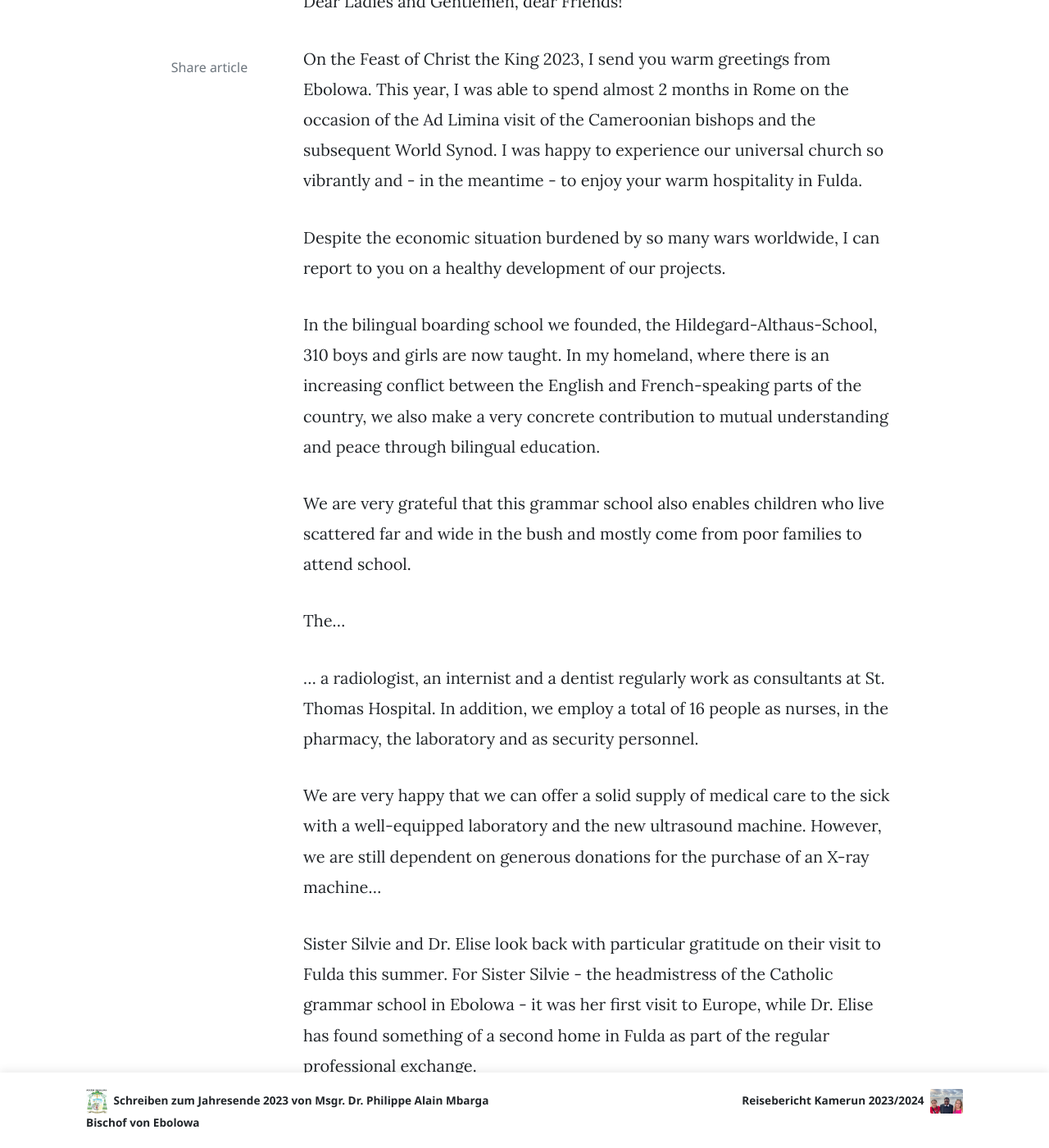
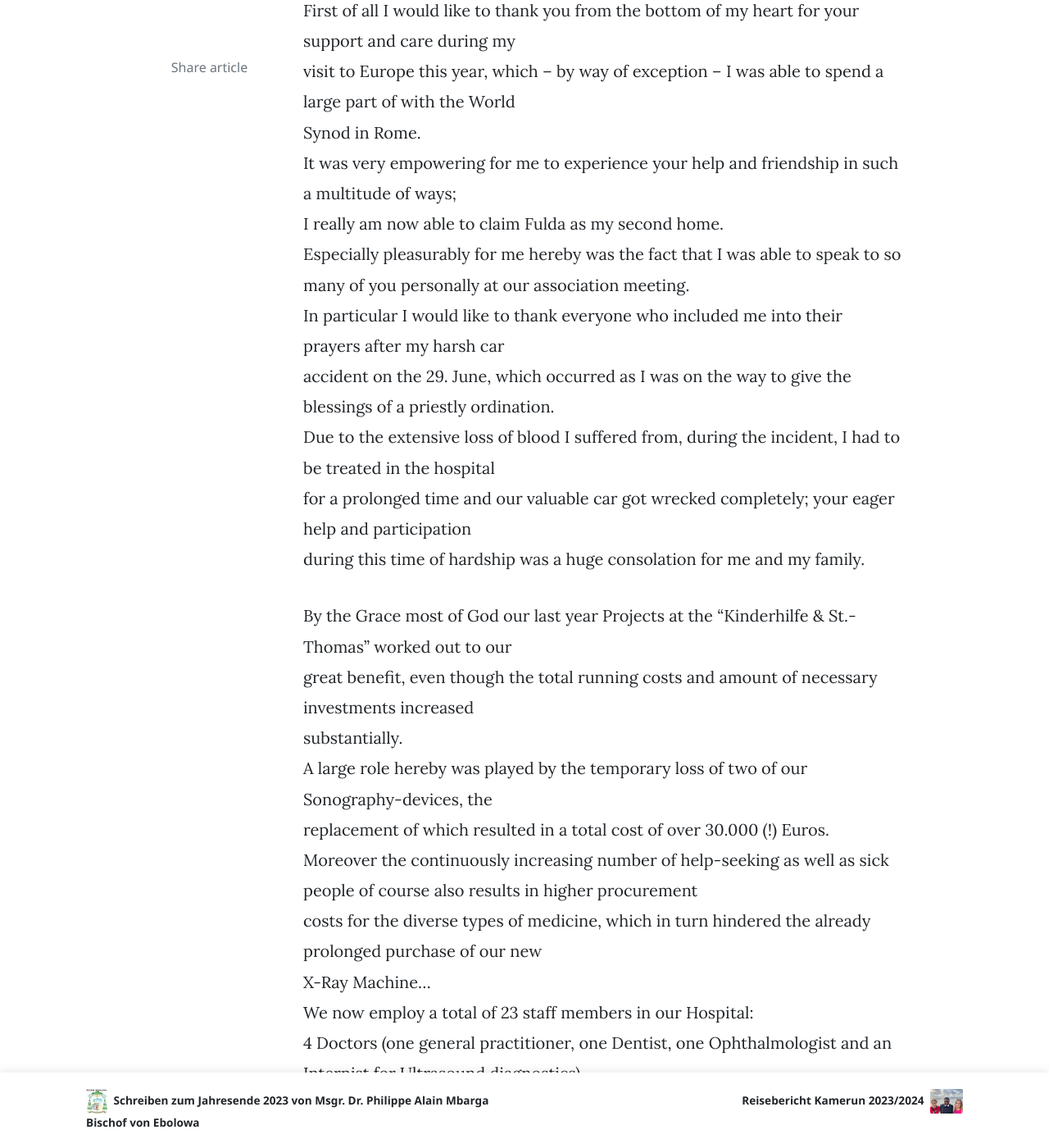
Before and after one commit to Thomas-Hospital-e-V/Thomas-Hospital-e-V.github.io, a Jekyll site: the page built from _posts/en/2023-11-18-brief-zum-jahresende-philippe-mbarga.md, in a window 1280 px wide and 1400 px high, scrolled down 911 px. Shown: the whole window at 82% size. Built offline with Jekyll 4.4.1, drawn with Linux system fonts in a browser that asks for light colours; nearby versions of some CDN libraries; comment, search, counter and statistics services are not loaded; some of the changed text lies outside the part shown.

```diff
--- a/_posts/en/2022-01-11-marion-aufenthalt-in-kamerun.md
+++ b/_posts/en/2022-01-11-marion-aufenthalt-in-kamerun.md
@@ -6,47 +6,53 @@
 author: marion-fuhrmann
 ---
 
-Kinderhilfe & St. Thomas-Hospital in Kamerun e.V.
+# Kinderhilfe & St. Thomas Hospital in Cameroon e.V.
 
 Adalbertstr. 16
-
 D-36039 Fulda
 
 Ebolowa, January 7, 2022
 
-Dear Ladies and Gentlemen, dear Friends!
+---
 
-I would like to take this opportunity to wish you all a Happy New Year and send you warm greetings from Ebolowa in southern Cameroon today. I am currently spending a truly inspiring time with Bishop Philippe during the Christmas holidays and am happy to report on the progress of our projects here in West Africa.
+Dear Ladies and Gentlemen, dear Friends,
 
-Immediately after my arrival, I was able to visit our vocational school in Nsimalen / Yaoundé and present 10 graduates with their journeyman's certificates after successfully passing their final exams. As in previous years, the occasion was celebrated in a corona-compliant but very joyful manner – the families of the happy graduates were visibly happy and grateful.
+I would like to take this opportunity to wish you all a Happy New Year and send you warm greetings from Ebolowa in southern Cameroon. I am currently spending an inspiring time here with Bishop Philippe during the Christmas holidays and would like to update you on the progress of our projects here in West Africa.
 
-When selecting our vocational school students, Bishop Philippe mainly considers those from poor families who have suffered severe blows of fate such as illness, death, or serious accidents. It is easy to imagine that children and young people in such cases are very much threatened by real poverty here in Cameroon.
+Immediately after my arrival, I had the pleasure of visiting our vocational school in Nsimalen/Yaoundé, where I presented 10 graduates with their journeyman certificates following their successful final examinations. As in previous years, the occasion was celebrated joyfully while adhering to COVID regulations – the families of the happy graduates were visibly pleased and grateful.
 
-I was particularly pleased that 2 former students gave an impressive public testimony during the celebration...
+When selecting students for the vocational school, Bishop Philippe especially considers those from poor families who have suffered severe hardships, such as illness, death, or serious accidents. It is easy to imagine that children and young people in such cases here in Cameroon are severely threatened by true destitution.
 
-...Dr. Elise treats approximately 1000 patients, especially children and mothers, but also numerous births and many accident victims. If necessary, specialists are consulted for the therapy: a gynecologist, a surgeon, an ophthalmologist, and a dentist regularly hold consultations.
+I was particularly delighted that two former students gave impressive public testimonies during the celebration. The two young men warmly thanked Bishop Philippe and our association for their education and contributed enthusiastically to the success of the event through humorous moderation and musical performances.
 
-The number of sick people seeking help is increasing rapidly here, so the purchase of the relatively expensive medicines and laboratory supplies continues to represent a major cost factor.
+I am also pleased to report on the completion of the Thomas Reich Guesthouse, where visitors to the diocese can now be comfortably accommodated. The building is located very close to the Bishop’s residence and is furnished very comfortably. So you can accept Bishop Philippe’s invitation to visit his diocese without any worries!
 
-Since Bishop Philippe wrote us a very detailed report 5 weeks ago, I can be brief here - and finally, convey a big thank you from Cameroon for your diverse friendly and material support. We hope that Bishop Philippe (and perhaps also Sr. Dr. Elise) will be able to visit us again this summer…
+At the beginning of 2022, we visited the Hildegard Althaus School here in Ebolowa. The construction of this bilingual boarding school is thanks to our long-time companion and friend Hildegard, who generously supported the association with a foundation after her death. The shell of the school building is now completed. Currently, 139 students are being taught in 4 classes. For the coming year, Bishop Philippe plans to set up dormitories and medical rooms for the external students, as well as construct a well with a water tower. The boarding school represents a major opportunity for young people living far out in the bush. Without any transportation links, these children otherwise have no possibility of attending school.
 
-I am happy to pass on the warm greetings from Bishop Philippe, Sister Dr. Elise Bana, all employees, students, and patients to all of you.
+I can also report good progress at the St. Thomas Hospital. Thanks to a new generator, the hospital now has a continuous electricity supply, which also benefits the heavy equipment in our carpentry workshop (which was often incapacitated by the previously unreliable public power supply). The building for the planned radiology unit has been completed — however, acquiring the expensive radiology equipment remains a major financial challenge for us.
 
-With all good wishes,
+Last year, Sister Dr. Elise treated about 1,000 patients, mainly children and mothers, but also handled many births and numerous accident victims. When needed, specialist doctors are brought in for particular treatments: a gynecologist, a surgeon, an ophthalmologist, and a dentist regularly hold consultations.
 
-I remain cordially and gratefully yours,
+The number of sick people seeking help is increasing rapidly, making the procurement of the comparatively expensive medications and laboratory supplies a significant ongoing cost factor.
 
-Marion Fuhrmann
+Since Bishop Philippe wrote us a very detailed report five weeks ago, I will keep this update brief — but I would like to send you a heartfelt thank you from Cameroon for your diverse friendship and material support. We hope that Bishop Philippe (and perhaps also Sr. Dr. Elise) will be able to visit us again this summer.
 
+I am pleased to pass on warm greetings from Bishop Philippe, Sister Dr. Elise Bana, all staff, students, and patients to all of you.
+
+With best wishes,
+I remain warmly and gratefully yours,
+
+**Marion Fuhrmann**
 Dr. med. Marion Fuhrmann
+Kinderhilfe & St. Thomas Hospital in Cameroon e.V.
 
-Kinderhilfe & St.-Thomas-Hospital in Kamerun e.V.
+---
 
-PS: Photos and more detailed information can be found on our website (www.thomas-hospital.de)
+**P.S.** Photos and more detailed information can be found on our website: [www.thomas-hospital.de](http://www.thomas-hospital.de)
 
-### Bank details
+### Bank Details
 
 St.-Thomas-Hospital in Kamerun
 Sparkasse Fulda
-BIC: HELADEF1FDS
-IBAN: DE05 5305 0180 0040 0494 78
+**BIC:** HELADEF1FDS
+**IBAN:** DE05 5305 0180 0040 0494 78
--- a/_posts/en/2023-11-18-brief-zum-jahresende-philippe-mbarga.md
+++ b/_posts/en/2023-11-18-brief-zum-jahresende-philippe-mbarga.md
@@ -6,40 +6,72 @@
 author: philippe-mbarga
 ---
 
-B.P: 910 Ebolowa - Cameroun
+Dear Ladies and Gentlemen, dear friends!
 
-L'EVEQUE
+The start of a new Ecclesiastical year is once again a great occasion to send happy and thankful greetings
+out to all of you. Moreover, this gives me amble opportunity to report to you of the many great encounters
+and the multifaceted progress that occured last year.
 
-E-mail: dioceseebolowa20I6@gmail.com
+First of all I would like to thank you from the bottom of my heart for your support and care during my
+visit to Europe this year, which -- by way of exception -- I was able to spend a large part of with the World
+Synod in Rome.
+It was very empowering for me to experience your help and friendship in such a multitude of ways;
+I really am now able to claim Fulda as my second home.
+Especially pleasurably for me hereby was the fact that I was able to speak to so many of you personally at our association meeting.
+In particular I would like to thank everyone who included me into their prayers after my harsh car
+accident on the 29. June, which occurred as I was on the way to give the blessings of a priestly ordination.
+Due to the extensive loss of blood I suffered from, during the incident, I had to be treated in the hospital
+for a prolonged time and our valuable car got wrecked completely; your eager help and participation
+during this time of hardship was a huge consolation for me and my family.
 
-Ebolowa, November 18, 2023
+By the Grace most of God our last year Projects at the “Kinderhilfe & St.-Thomas” worked out to our
+great benefit, even though the total running costs and amount of necessary investments increased
+substantially.
+A large role hereby was played by the temporary loss of two of our Sonography-devices, the
+replacement of which resulted in a total cost of over 30.000 (!) Euros.
+Moreover the continuously increasing number of help-seeking as well as sick people of course also results in higher procurement
+costs for the diverse types of medicine, which in turn hindered the already prolonged purchase of our new
+X-Ray Machine...
+We now employ a total of 23 staff members in our Hospital:
+4 Doctors (one general practitioner, one Dentist, one Ophthalmologist and an Internist for Ultrasound diagnostics),
+12 Nurses, 2 Laboratory technicians, 3 members of cleaning staff and 2 members of security staff.
 
-Dear Ladies and Gentlemen, dear Friends!
+Furthermore we can now finally continue our Lessons undisturbed in the recently renovated Mvam-
+Zamba-Public School; luckily nothing had to change concerning the daily Routine of the 130 enlisted
+school children there; also the Orphanage is well cared for due to the passionate support due to the local
+children and Community members.
 
-On the Feast of Christ the King 2023, I send you warm greetings from Ebolowa. This year, I was able to spend almost 2 months in Rome on the occasion of the Ad Limina visit of the Cameroonian bishops and the subsequent World Synod. I was happy to experience our universal church so vibrantly and - in the meantime - to enjoy your warm hospitality in Fulda.
+In the Mvam-Zamba-Infirmary a nurse and Laboratory technician are still holding regular consultation
+hours, while one member of the cleaning staff is present.
+Meanwhile the medical management remains at the hands of Dr. Elise, who comes into town to treat
+and check on heavily sick patients 1--2 times per month.
 
-Despite the economic situation burdened by so many wars worldwide, I can report to you on a healthy development of our projects.
+This year I am especially pleased that Dr. Marion will again hand out the Journeyman Diplomas in our
+Nsimalen vocational school: 11 staff members remain here and are employed in the Joinery and the
+sewing room.
+Here, the opportunity to produce our own furniture and clothing of course greatly helps to reduce the
+running costs of our projects, and the Diocese of Ebolowa in general.
 
-In the bilingual boarding school we founded, the Hildegard-Althaus-School, 310 boys and girls are now taught. In my homeland, where there is an increasing conflict between the English and French-speaking parts of the country, we also make a very concrete contribution to mutual understanding and peace through bilingual education.
+We are also proud of our progress concerning the construction of the Hildegard-Althaus-School.
+Meanwhile over 450 students can be taught in two languages (French and English) in this secondary
+school.
+The school programme we offer there is meant to be a lasting contribution to the efforts for
+developing a lasting peace and especially tries to cater to children from refugees who suffered greatly
+from the devastating civil war, raging in the anglophone regions of Kamerun.
 
-We are very grateful that this grammar school also enables children who live scattered far and wide in the bush and mostly come from poor families to attend school.
+To also include and reach out to children who live apart from the Jungle, we also plan to develop and
+construct a local boarding school.
 
-The...
+In addition, we were very happy with the 5 Month long visit from Fulda:
+Josephina and Celina were passionately involved in the construction of several playgrounds and continued to support us heavily, even
+(out of distance) from Germany.
+I found it very pleasurable to have both mothers and her cousin Emilia here for such a short time in
+Ebolowa--and seeing you again in your Hometown!
 
-... a radiologist, an internist and a dentist regularly work as consultants at St. Thomas Hospital. In addition, we employ a total of 16 people as nurses, in the pharmacy, the laboratory and as security personnel.
+As you can see, I have all the reason in the world to thank you all from the bottom of my--and in the name
+of the people betrusted to me and my Diocese--heart.
+With your continual support we can change a lot of things here for the better, I count on your help!
 
-We are very happy that we can offer a solid supply of medical care to the sick with a well-equipped laboratory and the new ultrasound machine. However, we are still dependent on generous donations for the purchase of an X-ray machine...
+With thankful greeting, yours sincerely:
 
-Sister Silvie and Dr. Elise look back with particular gratitude on their visit to Fulda this summer. For Sister Silvie - the headmistress of the Catholic grammar school in Ebolowa - it was her first visit to Europe, while Dr. Elise has found something of a second home in Fulda as part of the regular professional exchange.
-
-For us Cameroonians, it is a particularly beautiful and very enriching experience to be able to travel and get to know your home...
-
-Thank you from the bottom of my heart for your hospitality, without which such an undertaking would never have been possible!
-
-Finally, I send you heartfelt thanks and greetings from all our employees, especially from Dr. Elise and Sr. Silvie, as well as, of course, from the children, young people and patients entrusted to us.
-
-I trust that we will see each other again soon and in good health! God bless and protect you!
-
-With all good wishes for a Merry Advent season,
-
-Msgr. Dr. Philippe Alain
+**Mgr. Dr. Philippe Alain MBARGA**
```
Also changed, not shown: _posts/de/2022-01-11-marion-aufenthalt-in-kamerun.md (+16 -20 lines), _posts/de/2023-11-18-brief-zum-jahresende-philippe-mbarga.md (+4 -29 lines), _posts/de/2024-01-14-reisebericht-kamerun.md (+5 -5 lines), 1 other file.
